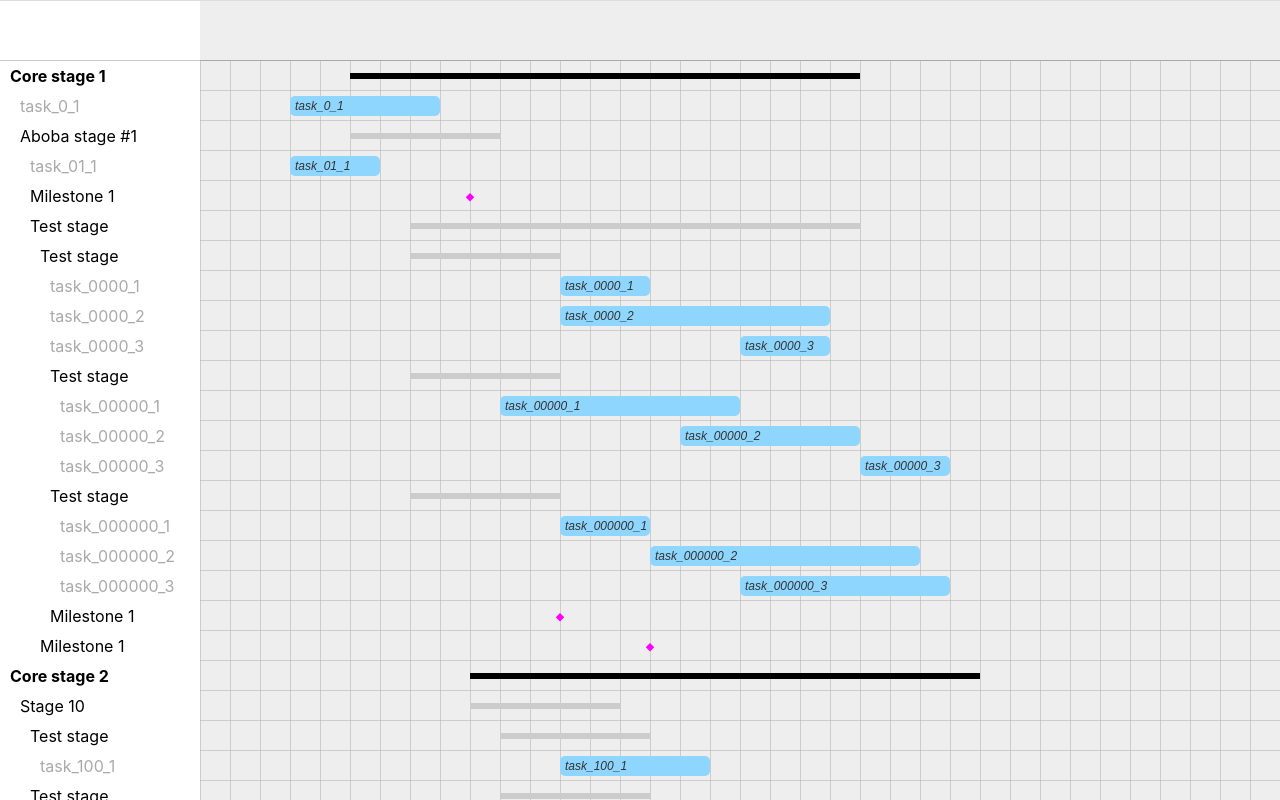
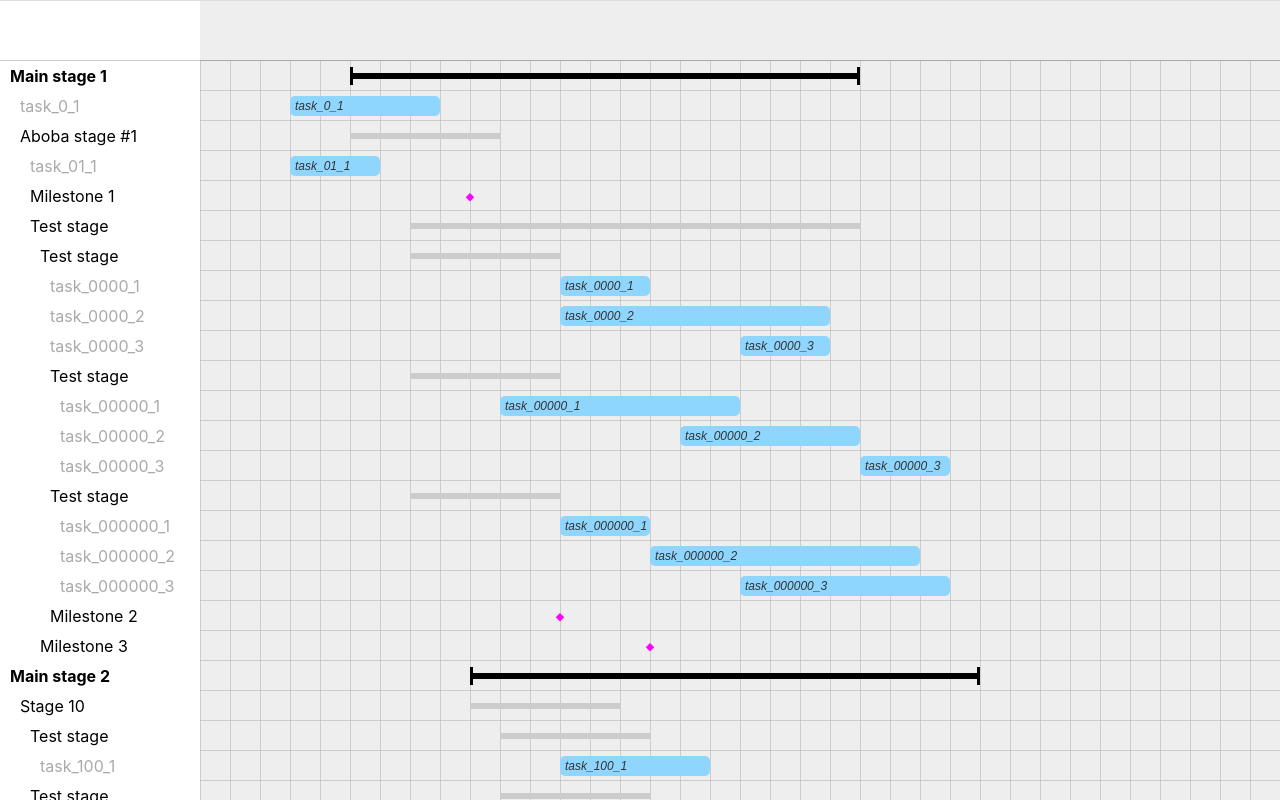
Before and after one commit to mxmory/react-gantt-timeline, a React (Vite) app: page / in a window 1280 px wide. Shown: the top 800 px of the page. Built offline with nearby package versions, Linux system fonts and the light colour scheme; the HTML template or start-up script is replaced by a standard one.

Commit message:
! fix titles

```diff
--- a/src/components/StageItemLine/index.jsx
+++ b/src/components/StageItemLine/index.jsx
@@ -64,14 +64,19 @@ export const StageItemLine = ({
                 // onTransformEnd={onTransformEnd}
                 // onTransformStart={onTransformStart}
             /> */}
-            {/* <Rect width={STAGE_HEIGHT / 2} height={STAGE_HEIGHT * 3} fill="#666" x={0} y={-STAGE_HEIGHT} />
-			<Rect
-				width={STAGE_HEIGHT / 2}
-				height={STAGE_HEIGHT * 3}
-				fill="#666"
-				x={width * padding - STAGE_HEIGHT / 2}
-				y={-STAGE_HEIGHT}
-			/> */}
+
+            {type === 'core' && (
+                <>
+                    <Rect width={STAGE_HEIGHT / 2} height={STAGE_HEIGHT * 3} fill="#000" x={0} y={-STAGE_HEIGHT} />
+                    <Rect
+                        width={STAGE_HEIGHT / 2}
+                        height={STAGE_HEIGHT * 3}
+                        fill="#000"
+                        x={length * padding - STAGE_HEIGHT / 2}
+                        y={-STAGE_HEIGHT}
+                    />
+                </>
+            )}
         </Group>
     );
 };
--- a/src/constants/index.js
+++ b/src/constants/index.js
@@ -9,7 +9,7 @@ export const ACTUAL_DATA = {
         {
             id: '0',
             type: 'core',
-            name: 'Core stage 1',
+            name: 'Main stage 1',
             color: '#ff00ff',
             start_at: 3,
             stages: [
@@ -99,7 +99,7 @@ export const ACTUAL_DATA = {
                                         {
                                             id: '000001',
                                             type: 'milestone',
-                                            name: 'Milestone 1',
+                                            name: 'Milestone 2',
                                             start_at: 12,
                                             length: 1,
                                         },
@@ -125,7 +125,7 @@ export const ACTUAL_DATA = {
                                 {
                                     id: '0001',
                                     type: 'milestone',
-                                    name: 'Milestone 1',
+                                    name: 'Milestone 3',
                                     start_at: 15,
                                     length: 1,
                                 },
@@ -145,7 +145,7 @@ export const ACTUAL_DATA = {
         {
             id: '1',
             type: 'core',
-            name: 'Core stage 2',
+            name: 'Main stage 2',
             color: '#ffff00',
             start_at: 9,
             stages: [
```
